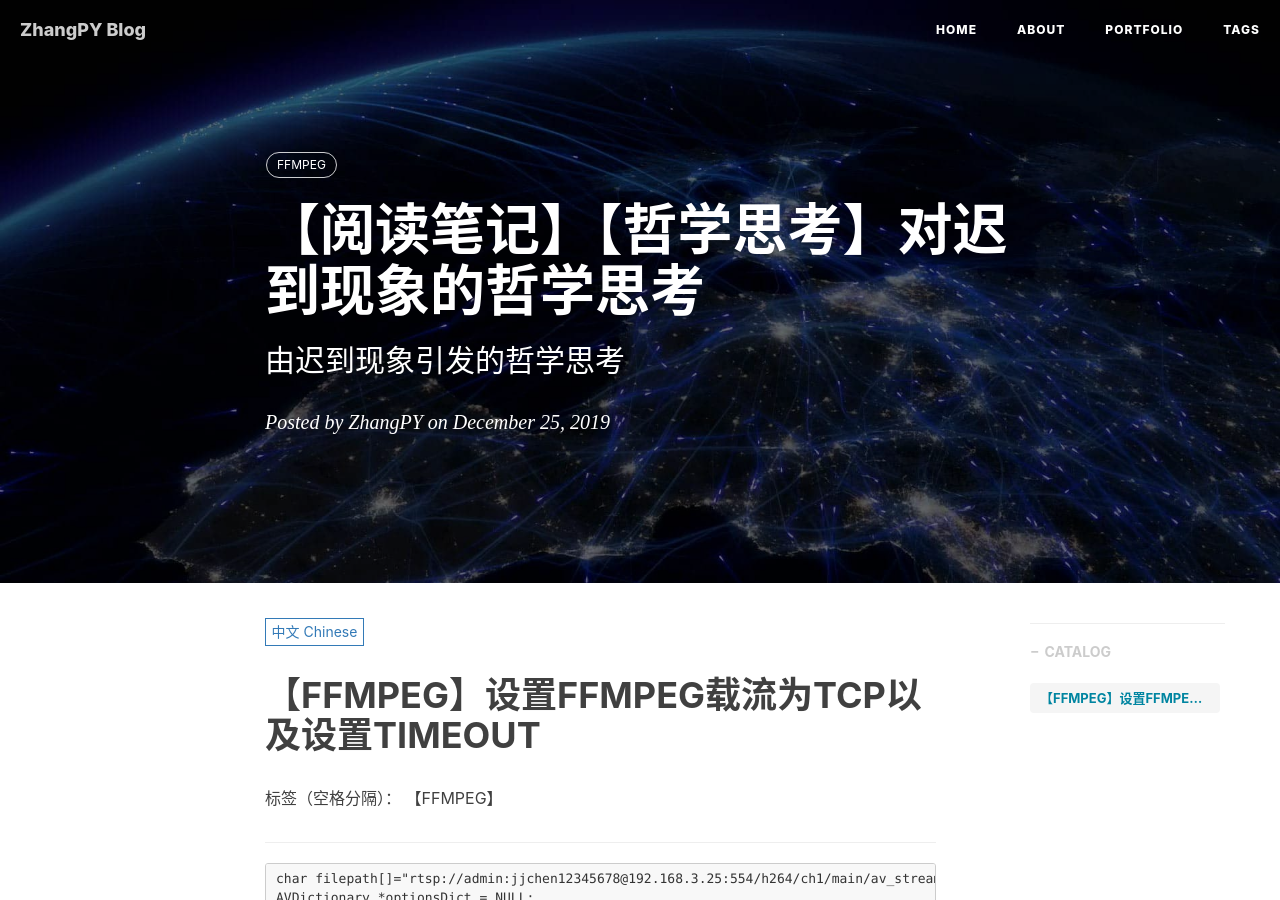
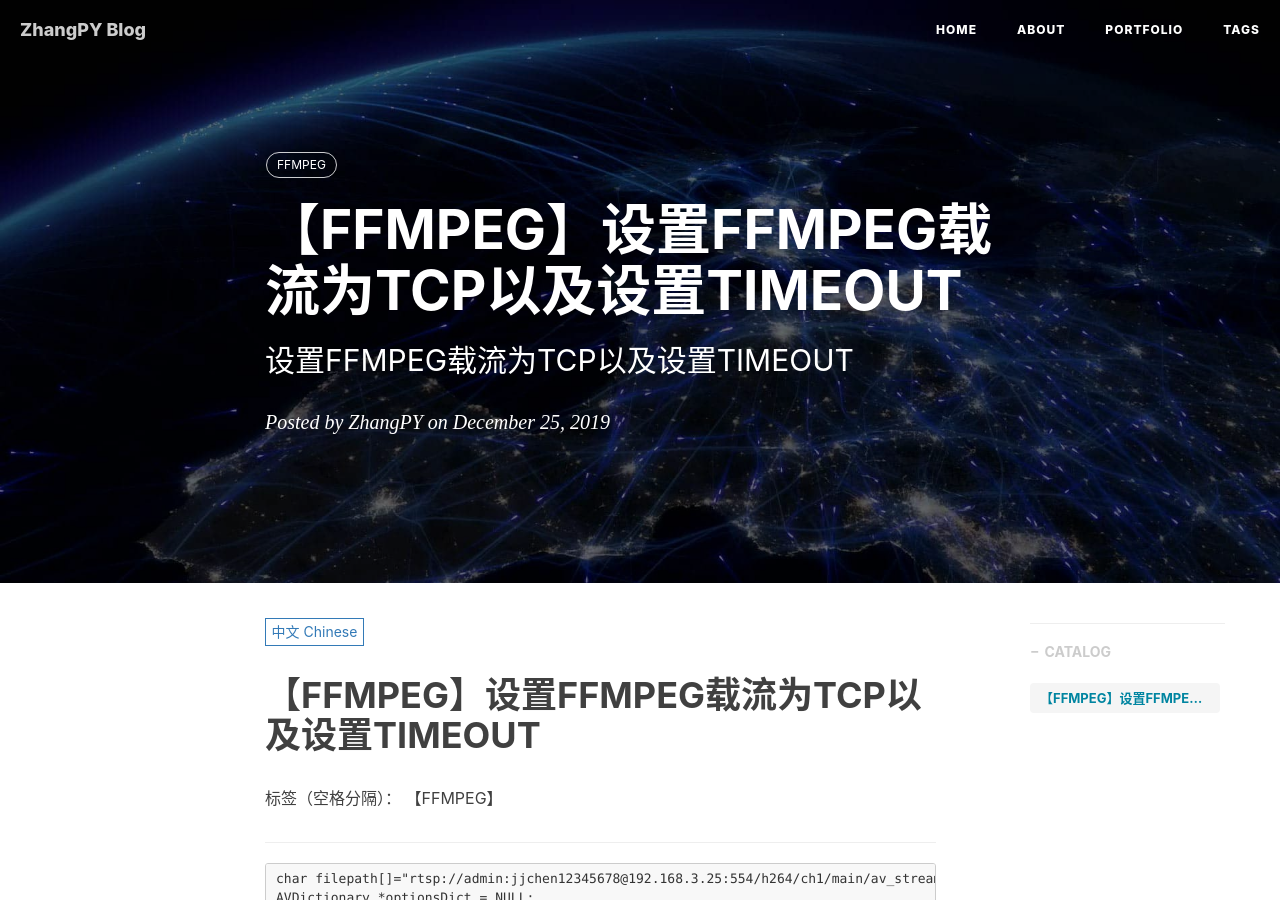
Before and after one commit to PengyiZhang/PengyiZhang.github.io, a Jekyll site: the page built from _posts/2019-12-25-ffmpeg-tcp-timeout.markdown, in a window 1280 px wide and 900 px high. Built offline with Jekyll 4.4.1, drawn with Linux system fonts in a browser that asks for light colours; nearby versions of some CDN libraries; comment, search, counter and statistics services are not loaded.

Commit message:
Update 2019-12-25-ffmpeg-tcp-timeout.markdown

```diff
--- a/_posts/2019-12-25-ffmpeg-tcp-timeout.markdown
+++ b/_posts/2019-12-25-ffmpeg-tcp-timeout.markdown
@@ -1,7 +1,7 @@
 ---
 layout:       post
-title:        "【阅读笔记】【哲学思考】对迟到现象的哲学思考"
-subtitle:     "由迟到现象引发的哲学思考"
+title:        "【FFMPEG】设置FFMPEG载流为TCP以及设置TIMEOUT"
+subtitle:     "设置FFMPEG载流为TCP以及设置TIMEOUT"
 date:         2019-12-25 12:00:00
 author:       "ZhangPY"
 header-img:   "img/post-bg-os-metro.jpg"
```
